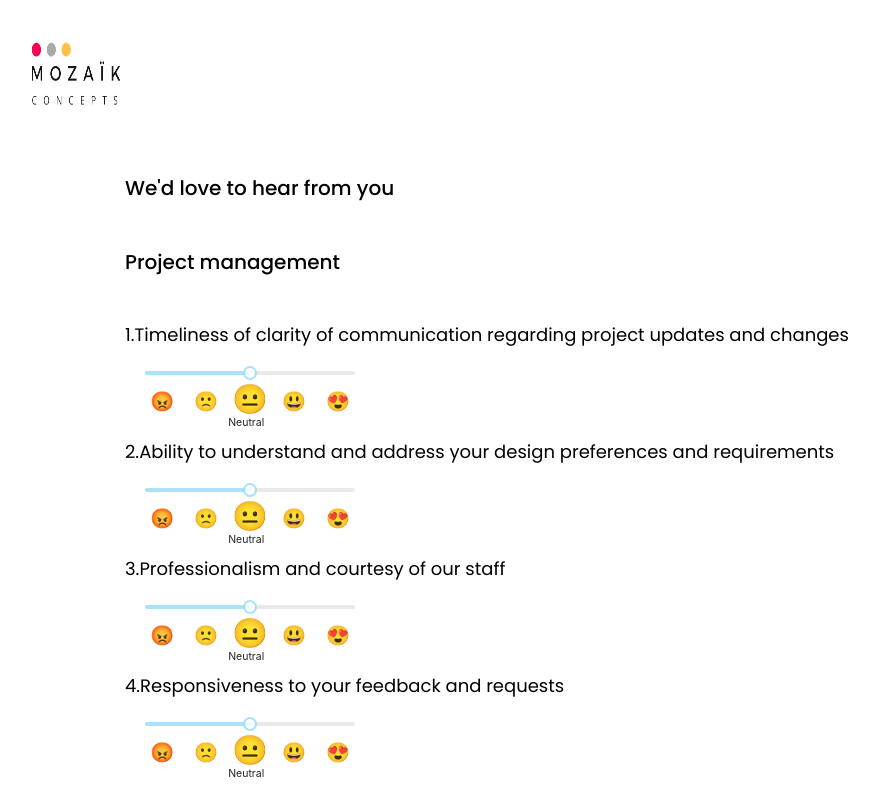
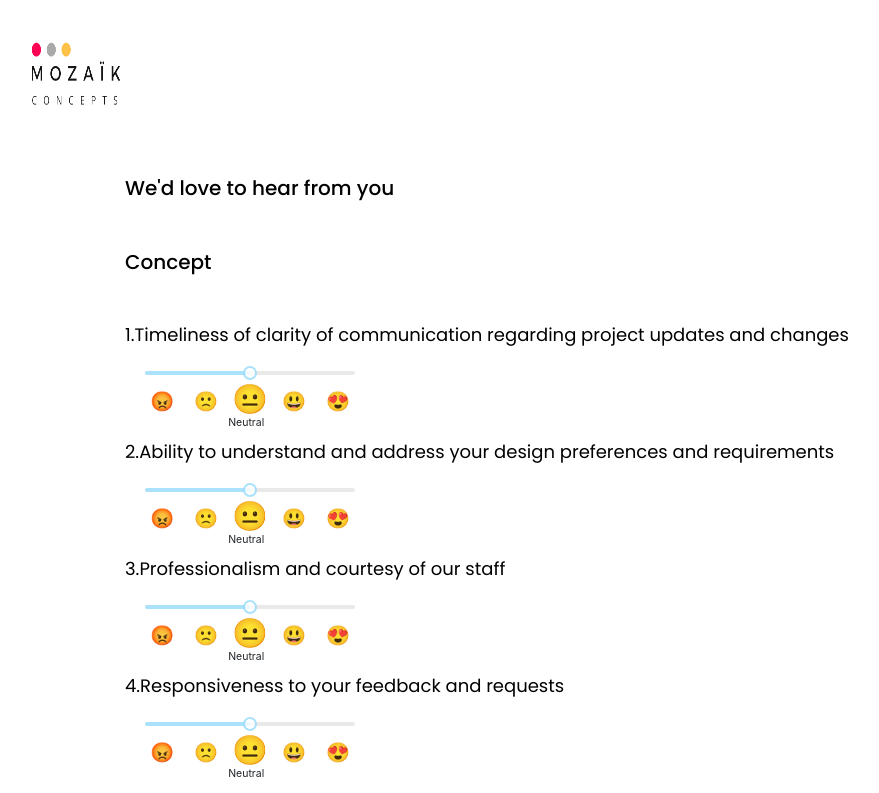
Before and after one commit to ArseneMerci/promotion-typeform, a Next.js app: page /feedback in a window 1280 px wide. Shown: the top 793 px of the page, without its empty margins (75-954 px from the left). Built offline with nearby package versions, Linux system fonts and the light colour scheme.

Commit message:
made some changes on feedback data

```diff
--- a/pages/feedback.js
+++ b/pages/feedback.js
@@ -34,7 +34,7 @@ const feedback = () => {
                 fullName,
                 emailOrPhone:phone,
                 'concept': concept,
-                'management': management,
+                'projectManagement': management,
             }
             console.log(feedbackData);
 
@@ -55,7 +55,7 @@ const feedback = () => {
         <div className={styles.container}>
             <div>
                 <h1 className={styles.maintitle}>{`We'd love to hear from you`}</h1>
-                <h1 className={styles.maintitle}>{`Project management`}</h1>
+                <h1 className={styles.maintitle}>{`Concept`}</h1>
 
                 <div>
                     <h1 className={styles.title}>{`1.Timeliness of clarity of communication regarding project updates and changes`}</h1>
```
